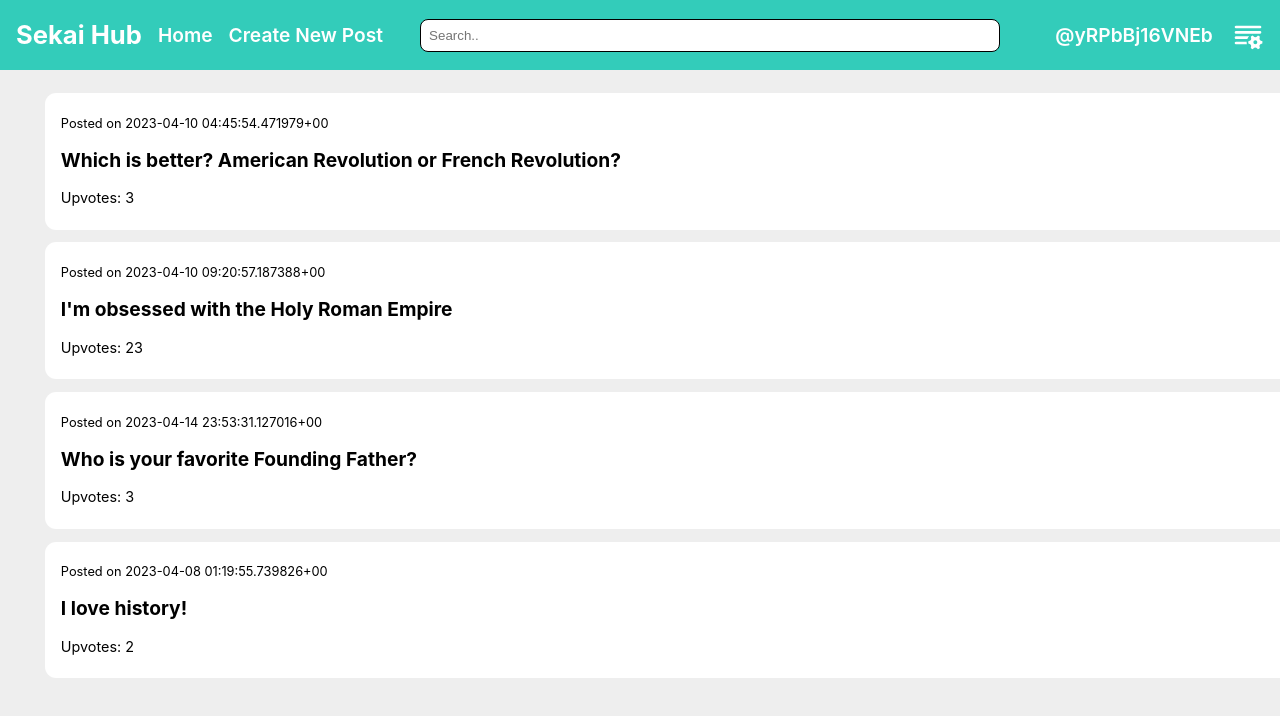
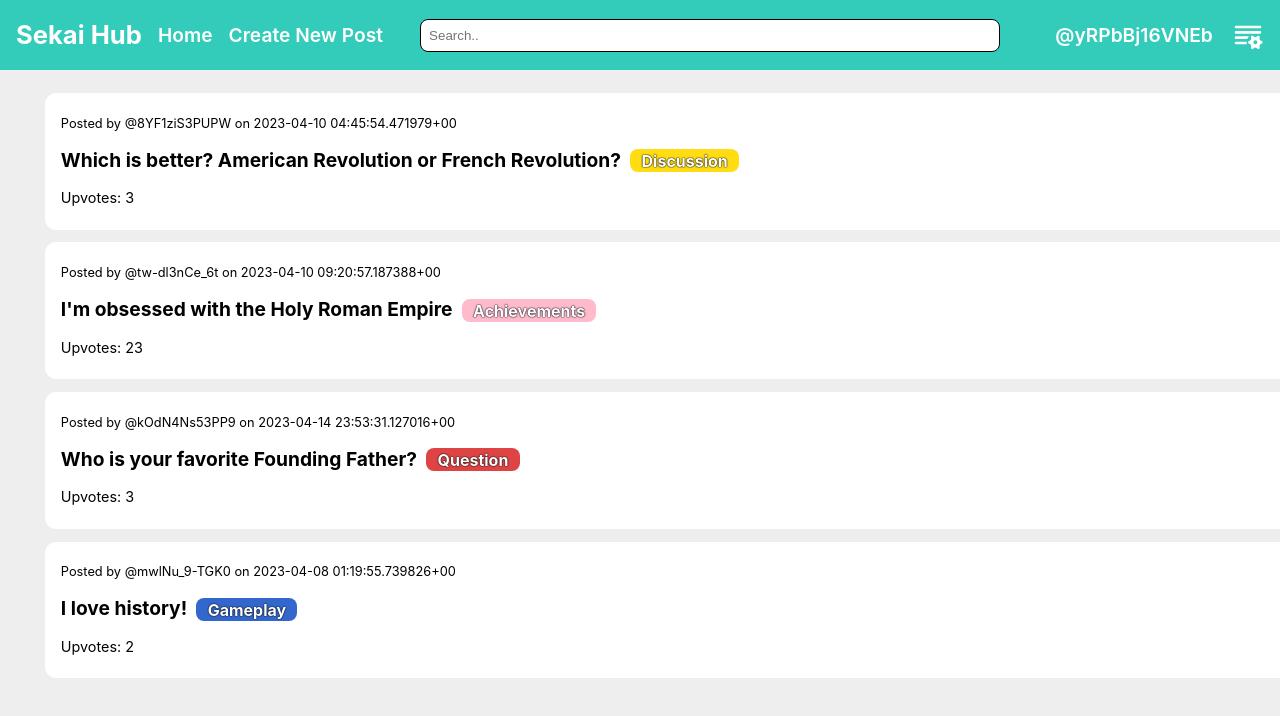
Before and after one commit to v74c63t/sekai-hub, a React (Vite) app: page / in a window 1280 px wide. Shown: the top 716 px of the page. Built offline with nearby package versions, Linux system fonts and the light colour scheme.

Commit message:
Added flairs to posts

```diff
--- a/src/components/PostCondensed/PostCondensed.css
+++ b/src/components/PostCondensed/PostCondensed.css
@@ -29,3 +29,35 @@
   text-decoration: none;
   color: black;
 }
+
+/* .post-title-container {
+  display: flex;
+  flex-direction: row;
+  padding: 0;
+  margin: 0.8rem 0;
+} */
+
+.flair {
+  padding: 0.1rem 0.7rem;
+  margin-left: 0.3rem;
+  border-radius: 0.5rem;
+  font-size: 1rem;
+  color: white;
+  text-shadow: 0 0 0.1rem black, 0 0 0.07rem black;
+}
+
+.Discussion {
+  background-color: var(--kagamine-color);
+}
+
+.Achievements {
+  background-color: var(--luka-color);
+}
+
+.Question {
+  background-color: var(--meiko-color);
+}
+
+.Gameplay {
+  background-color: var(--kaito-color);
+}
--- a/src/components/PostCondensed/PostCondensed.jsx
+++ b/src/components/PostCondensed/PostCondensed.jsx
@@ -1,12 +1,13 @@
 import './PostCondensed.css'
 import { Link } from 'react-router-dom'
 
-const PostCondensed = ({post}) => {
+const PostCondensed = ({post, uid}) => {
+
   return (
     <div className='post'>
       <Link className='post-link' to={`/post/${post.id}`}>
-        <h5 className='posted-time'>Posted on {post.created_at}</h5>
-        <h4 className='post-title'>{post.title}</h4>
+        <h5 className='posted-time'>Posted by @{post.uid} on {post.created_at}</h5>
+        <h4 className='post-title'>{post.title} <span className={`flair ${post.flair}`}>{post.flair}</span></h4>
         <p className='upvotes'>Upvotes: {post.upvotes}</p>
       </Link>
     </div>
```
